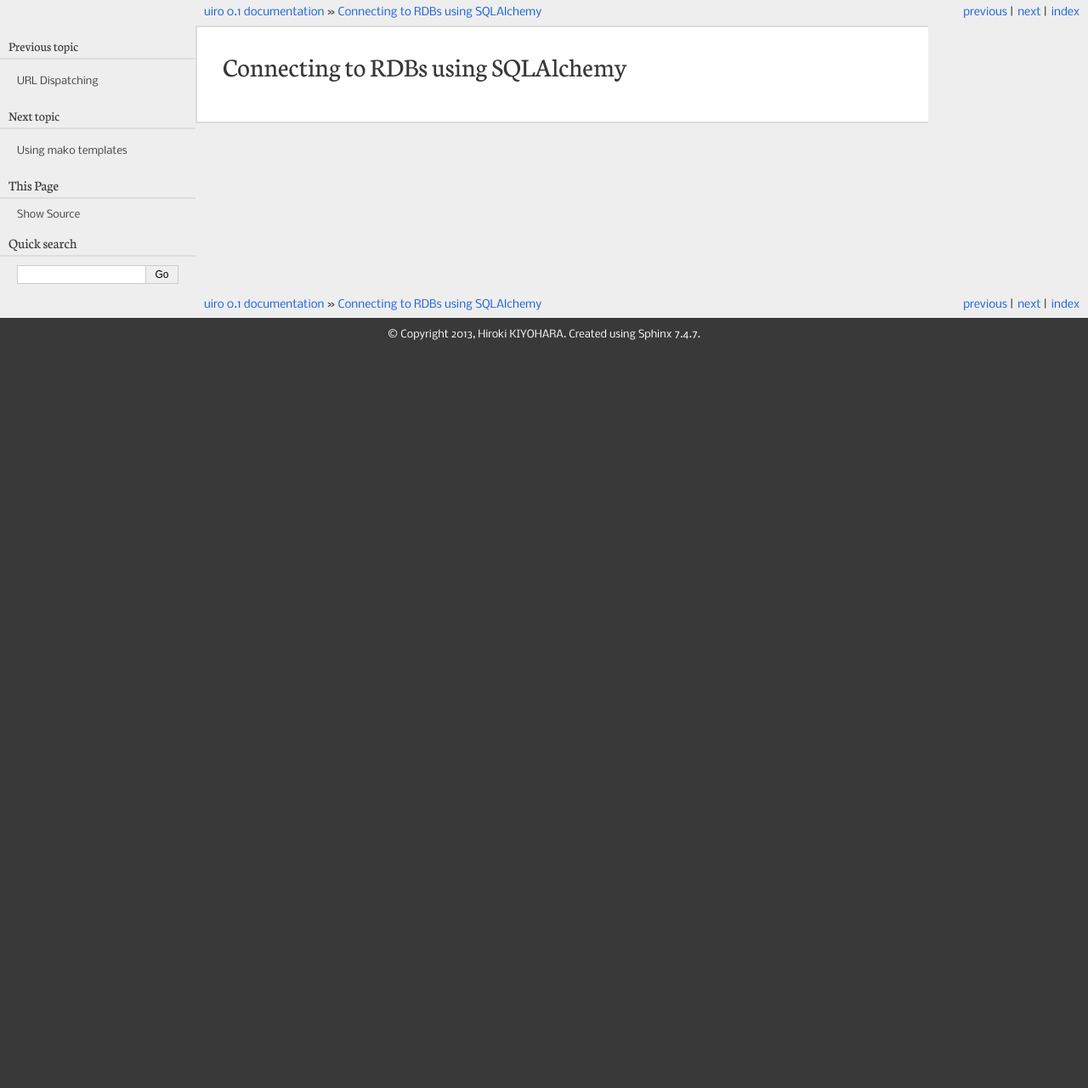
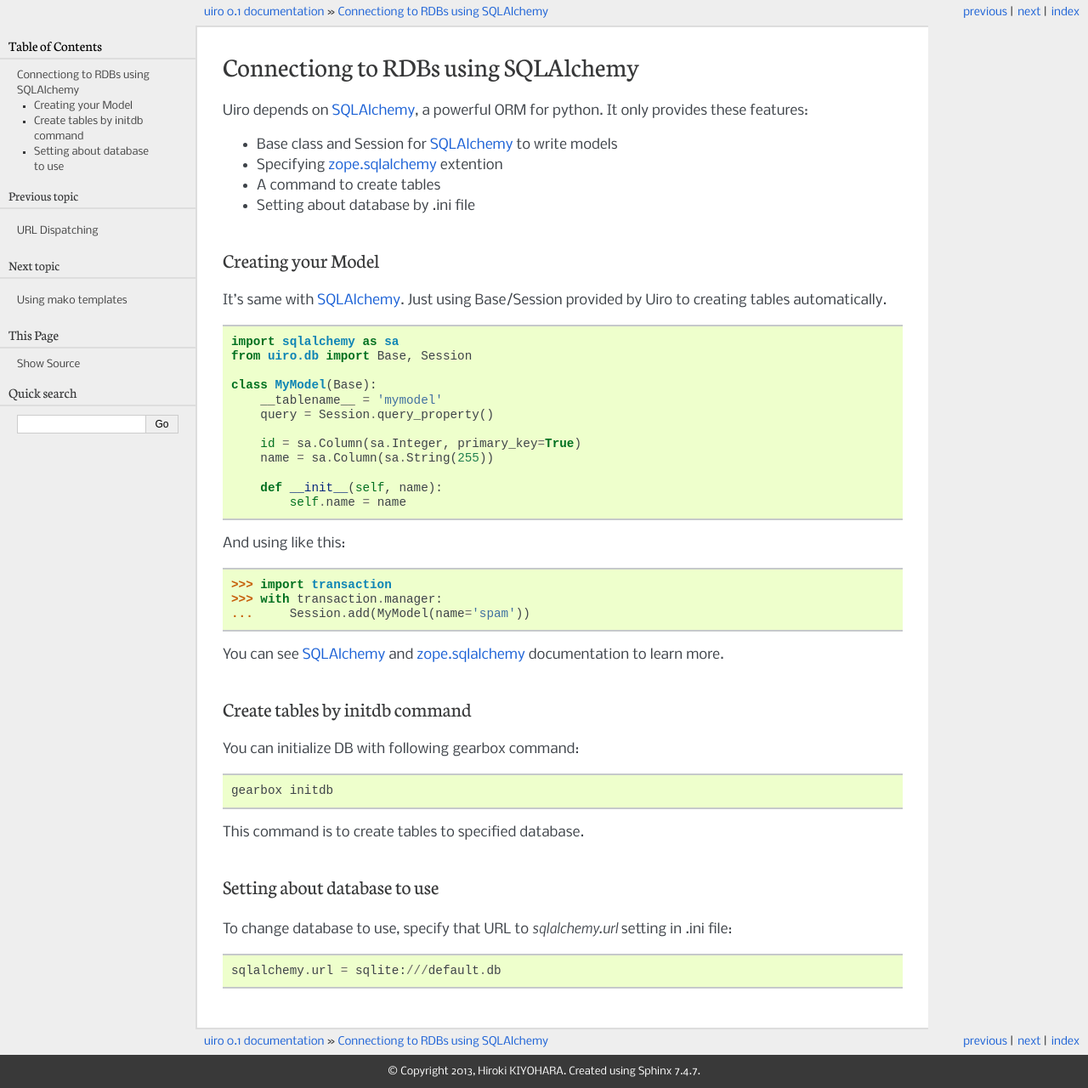
Before and after one commit to hirokiky/uiro, a Sphinx documentation site: the page built from docs/db.rst, in a window 1280 px wide. Shown: the whole page at 85% size. Built offline with Sphinx 7.4.7, drawn with Linux system fonts in a browser that asks for light colours; before the commit the page ends 900 px from its top, so only the background shows below that.

Commit message:
Added detail for the db doc

```diff
--- a/docs/db.rst
+++ b/docs/db.rst
@@ -1,2 +1,63 @@
-Connecting to RDBs using SQLAlchemy
+Connectiong to RDBs using SQLAlchemy
 ====================================
+
+Uiro depends on SQLAlchemy_, a powerful ORM for python.
+It only provides these features:
+
+* Base class and Session for SQLAlchemy_ to write models
+* Specifying zope.sqlalchemy_ extention
+* A command to create tables
+* Setting about database by .ini file
+
+Creating your Model
+-------------------
+
+It's same with SQLAlchemy_.
+Just using Base/Session provided by Uiro to creating tables automatically.
+
+.. code-block:: python
+
+    import sqlalchemy as sa
+    from uiro.db import Base, Session
+
+    class MyModel(Base):
+        __tablename__ = 'mymodel'
+        query = Session.query_property()
+
+        id = sa.Column(sa.Integer, primary_key=True)
+        name = sa.Column(sa.String(255))
+
+        def __init__(self, name):
+            self.name = name
+
+And using like this:
+
+.. code-block:: python
+
+    >>> import transaction
+    >>> with transaction.manager:
+    ...     Session.add(MyModel(name='spam'))
+
+You can see SQLAlchemy_ and zope.sqlalchemy_
+documentation to learn more.
+
+Create tables by initdb command
+-------------------------------
+
+You can initialize DB with following gearbox command:
+
+.. code-block:: sh
+
+    gearbox initdb
+
+This command is to create tables to specified database.
+
+Setting about database to use
+-----------------------------
+
+To change database to use, specify that URL to `sqlalchemy.url` setting in .ini file::
+
+    sqlalchemy.url = sqlite:///default.db
+
+.. _SQLAlchemy: http://www.sqlalchemy.org/
+.. _zope.sqlalchemy: https://pypi.python.org/pypi/zope.sqlalchemy
```
